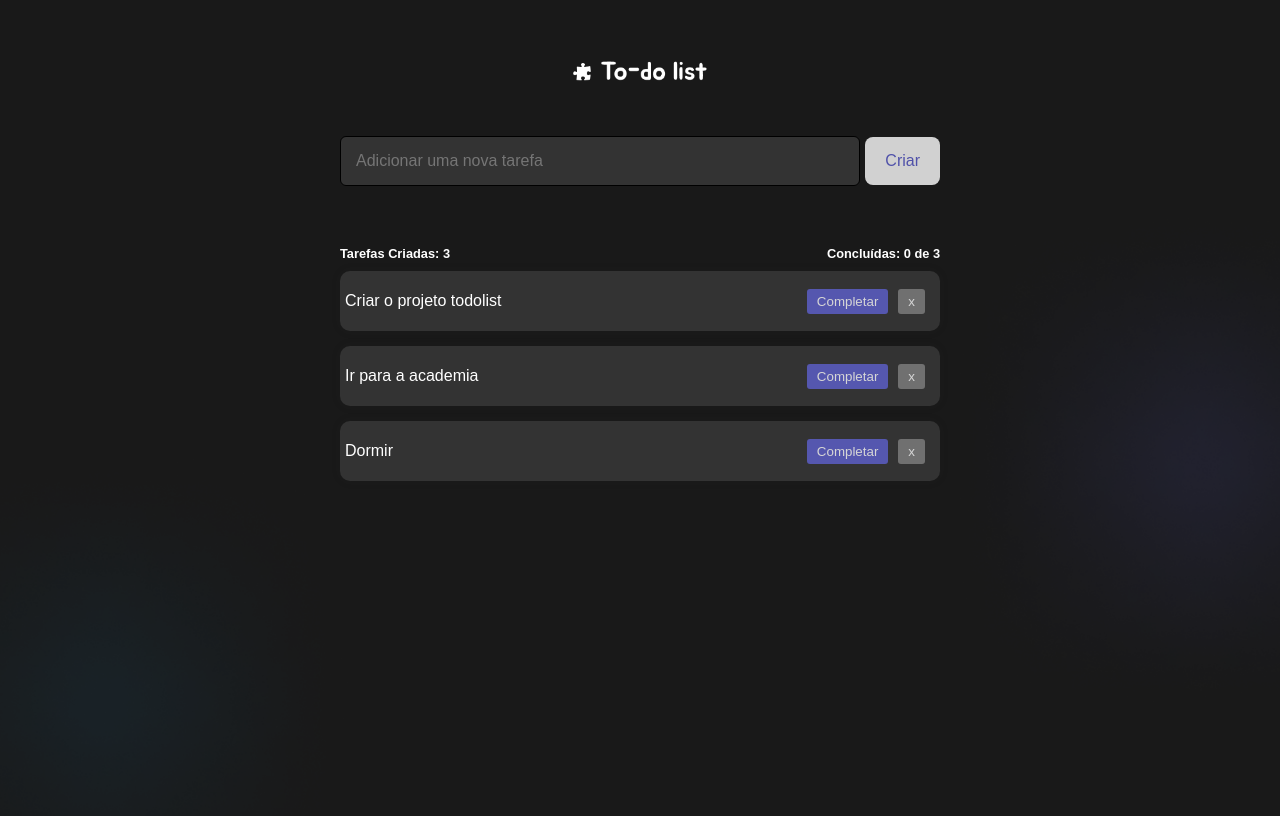
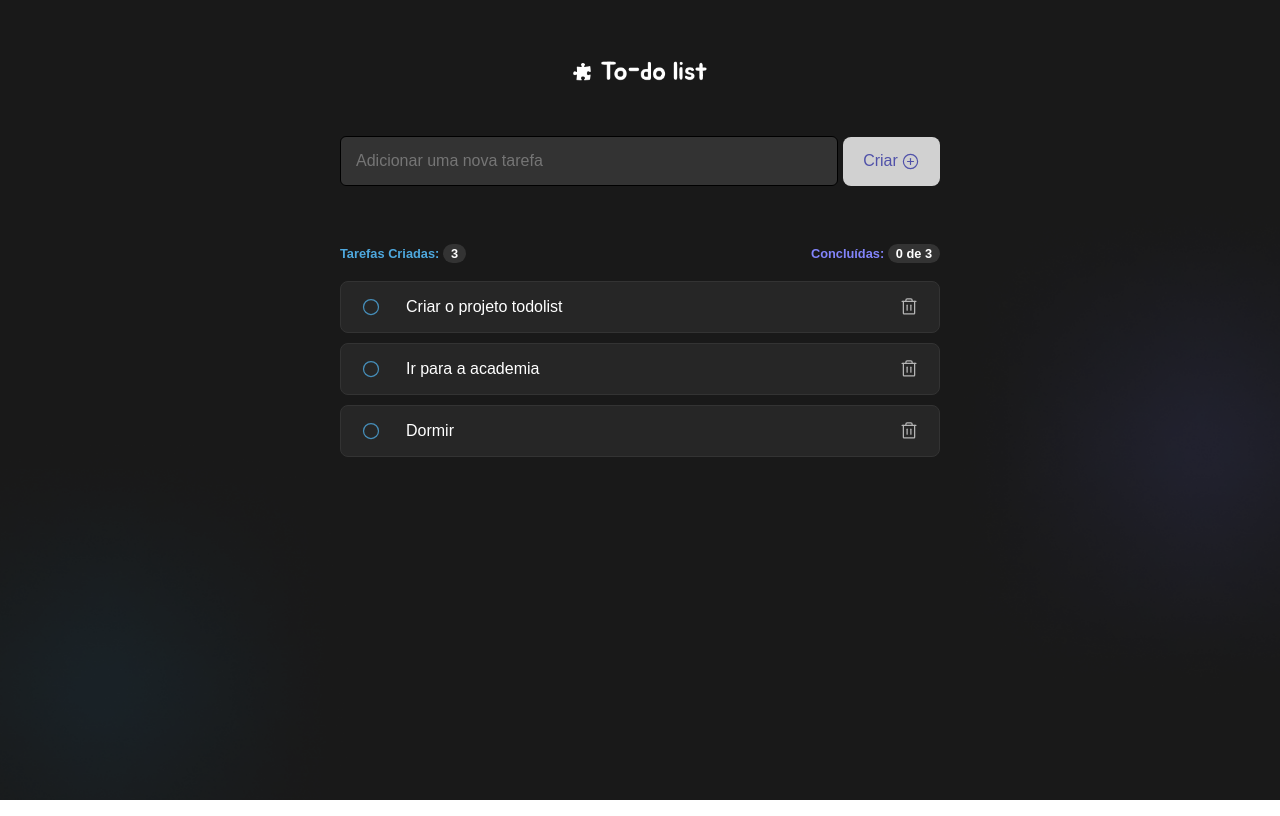
Before and after one commit to vromariz/ListToDo, a React (Vite) app: page / in a window 1280 px wide. Built offline with nearby package versions, Linux system fonts and the light colour scheme.

Commit message:
icones e backgrounds

```diff
--- a/src/App.css
+++ b/src/App.css
@@ -13,28 +13,13 @@ body {
   margin: 0 auto 300px;
   background-color: transparent;
   padding: 0px 30px;
-  border-radius: 10px;
-}
-
-h1 {
-  text-align: center;
-}
-
-p {
-  margin: 10px 10;
-}
-
-input {
-  box-sizing: border-box
 }
 
 button {
-  background-color: var(--white-100);
-  color: var(--purple-200);
   padding: 5px 10px;
   margin-right: 10px;
   border: none;
-  border-radius: 3px;
+  border-radius: 5px;
   cursor: pointer;
   opacity: 0.8;
   transition: 0.3s;
@@ -50,50 +35,88 @@ button:hover {
 }
 
 .todo {
-  background-color:var(--gray-400);
-  box-shadow: 0 0 10px rgba(49, 49, 49, 0.1);
-
-  padding: 5px;
-  margin-bottom: 15px;
-  border-radius: 10px;
-  display: flex;
-  justify-content: space-between;
-  align-items: center;
+  padding: 10px;
+  margin: 10px 0;
+  border: 1px solid var(--gray-400);
+  border-radius: 8px;
+  background-color:var(--gray-500);
 }
 
-.complete {
-  background-color: var(--purple-200);
-  color: var(--white-100);
+.todo-content {
+  display: flex;
+  align-items: center;
+  gap: 10px;
 }
 
-.remove {
-  background-color: var(--gray-300);
-  color: var(--white-100);
+.todo p {
+  padding: 5px;
+  margin: 0;
+  flex: 1;
 }
 
+button.complete {
+  background-color: transparent;
+  color: var(--blue-100);
+  margin-right: auto;
+  align-items: center;
+  justify-content: center;
+  display: flex;
+}
 
-/*alteraçao no botao de criar tarefa*/
+button.remove {
+  margin: 0;
+  margin-left: auto;
+  background-color: transparent;
+  color: var(--gray-200);
+  align-items: center;
+  justify-content: center;
+  display: flex;
+}
 
 .todo-counter {
   display: flex;
   justify-content: space-between;
-  margin: 10px 0;
+  margin: 20px 0;
 }
 
 .todo-counter h3 {
   margin: 0;
   font-size: 0.80rem;
+  color: var(--blue-100);
+}
+
+.todo-counter h2 {
+  margin: 0;
+  font-size: 0.80rem;
+  color: var(--purple-100);
+}
+
+.counter-created {
+  padding: 2px 8px;
+  color: var(--white-100);
+  font-weight: bold;
+  background-color: var(--gray-400);
+  border-radius: 10px;
+}
+
+
+.counter-completed {
+  padding: 2px 8px;
+  color: var(--white-100);
+  font-weight: bold;
+  background-color: var(--gray-400);
+  border-radius: 10px;
 }
 
 .todo-form {
   display: flex;
   align-items: center;
-  gap: 5px; /* Espaço entre o input e o botão */
+  gap: 5px;
   margin-bottom: 60px;
 }
 
 .todo-input {
-  flex: 1; /* Faz o input ocupar o espaço restante */
+  flex: 1;
   padding: 15px;
   font-size: 1rem;
   border: 1px solid var(--gray-400);
@@ -113,4 +136,8 @@ button:hover {
   color: var(--purple-200);
   border-radius: 8px;
   cursor: pointer;
+  align-items: center;
+  justify-content: center;
+  display: flex;
+  gap: 0.2rem;
 }
--- a/src/App.jsx
+++ b/src/App.jsx
@@ -63,11 +63,14 @@ function App() {
       {/* Exibição dos contadores */}
       <div className="todo-counter">
         <h3>
-          Tarefas Criadas: {totalTodos}
+          Tarefas Criadas: <span className="counter-created">{totalTodos}</span>
         </h3>
-        <h3>
-          Concluídas: {completedTodos} de {totalTodos}
-        </h3>
+        <h2>
+          Concluídas:{" "}
+          <span className="counter-completed">
+            {completedTodos} de {totalTodos}
+          </span>
+        </h2>
       </div>
 
       <div className="todo-list">
--- a/src/components/Todo.jsx
+++ b/src/components/Todo.jsx
@@ -1,19 +1,22 @@
-import React from 'react'
+import { Circle, Trash } from "phosphor-react";
+import React from "react";
 
-const Todo = ({todo, removeTodo, completeTodo}) => {
+const Todo = ({ todo, removeTodo, completeTodo }) => {
   return (
-    <div className="todo"
-    style={{textDecoration: todo.isCompleted ? "line-through" : ""}}
-    >
-      <div className="content">
-        <p>{todo.text}</p>
-      </div>
-      <div>
+    <div className="todo">
+      <div className="todo-content">
         <button className="complete" onClick={() => completeTodo(todo.id)}>
-          Completar
+          <Circle size={20}/>
         </button>
+        <p
+          style={{
+            textDecoration: todo.isCompleted ? "line-through" : "none",
+          }}
+        >
+          {todo.text}
+        </p>
         <button className="remove" onClick={() => removeTodo(todo.id)}>
-          x
+          <Trash size={20}/>
         </button>
       </div>
     </div>
--- a/src/components/TodoForm.jsx
+++ b/src/components/TodoForm.jsx
@@ -1,3 +1,4 @@
+import { PlusCircle } from "phosphor-react";
 import { useState } from "react";
 
 const TodoForm = ({ addTodo }) => {
@@ -21,7 +22,7 @@ const TodoForm = ({ addTodo }) => {
         className="todo-input"
       />
       <button type="submit" className="todo-button">
-        Criar
+        Criar <PlusCircle size={19} />
       </button>
     </form>
   );
```
